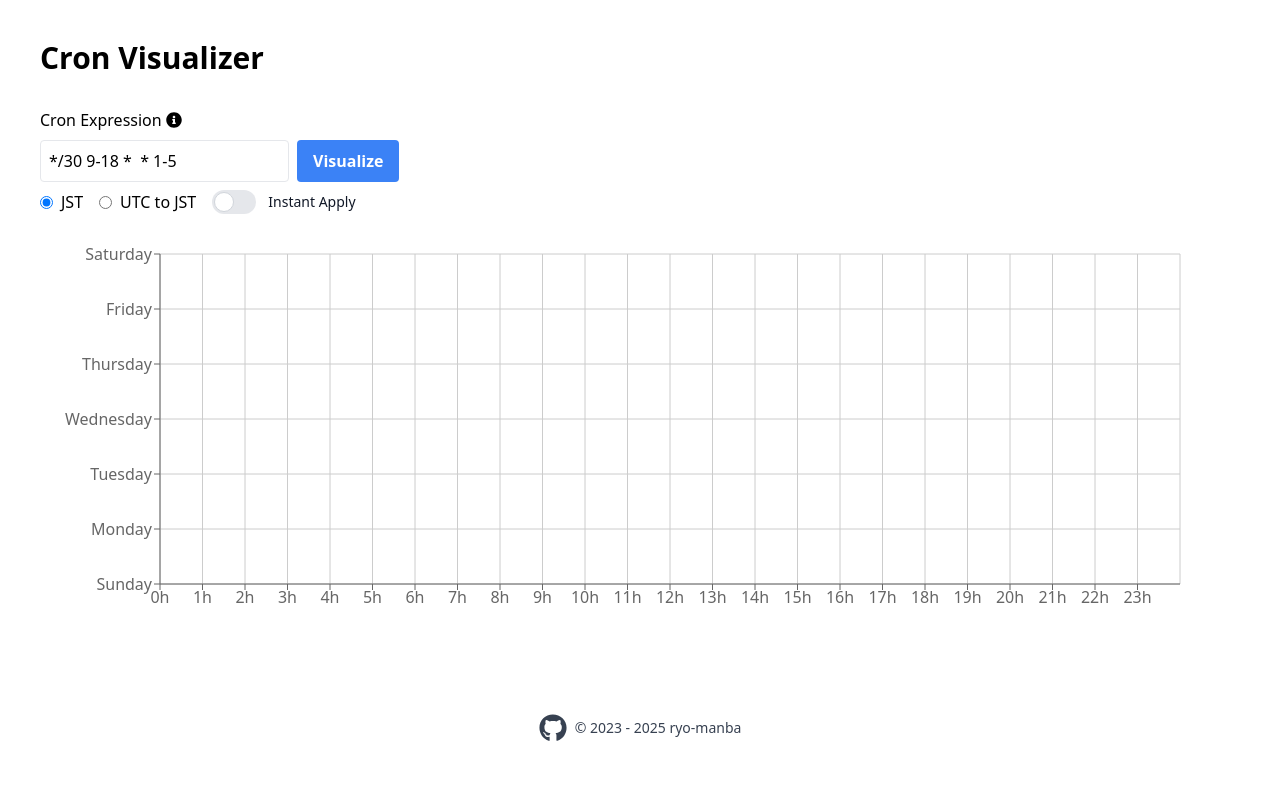
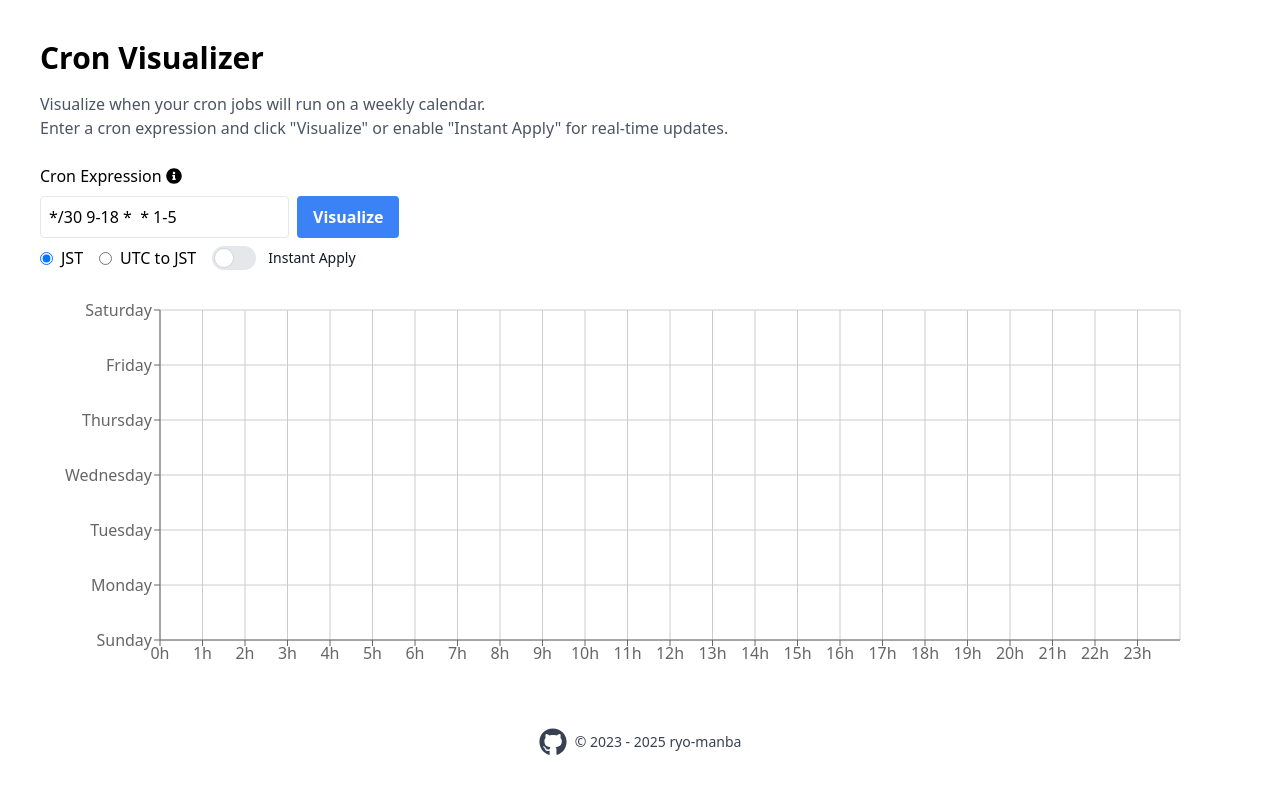
Before and after one commit to ryo-manba/cron-visualizer, a React (Create React App) app: page / in a window 1280 px wide. Shown: the top 794 px of the page. Built offline with nearby package versions, Linux system fonts and the light colour scheme.

Commit message:
feat: add usage instructions to header
- Add brief description explaining how to use the app
- Guide users to use Visualize button or Instant Apply mode
- Improve user onboarding experience

```diff
--- a/src/App.tsx
+++ b/src/App.tsx
@@ -61,7 +61,12 @@ const App = () => {
     <>
       <div className="p-10 flex flex-col min-h-screen">
         <div className="flex-grow">
-          <h1 className="text-3xl mb-8 font-bold">Cron Visualizer</h1>
+          <h1 className="text-3xl mb-4 font-bold">Cron Visualizer</h1>
+          <p className="text-gray-600 mb-6">
+            Visualize when your cron jobs will run on a weekly calendar.
+            <br />
+            Enter a cron expression and click &quot;Visualize&quot; or enable &quot;Instant Apply&quot; for real-time updates.
+          </p>
           <div className="flex flex-col md:flex-row gap-4 items-center">
             <div className="w-full md:w-auto">
               <div className="flex flex-col gap-2 items-start">
```
